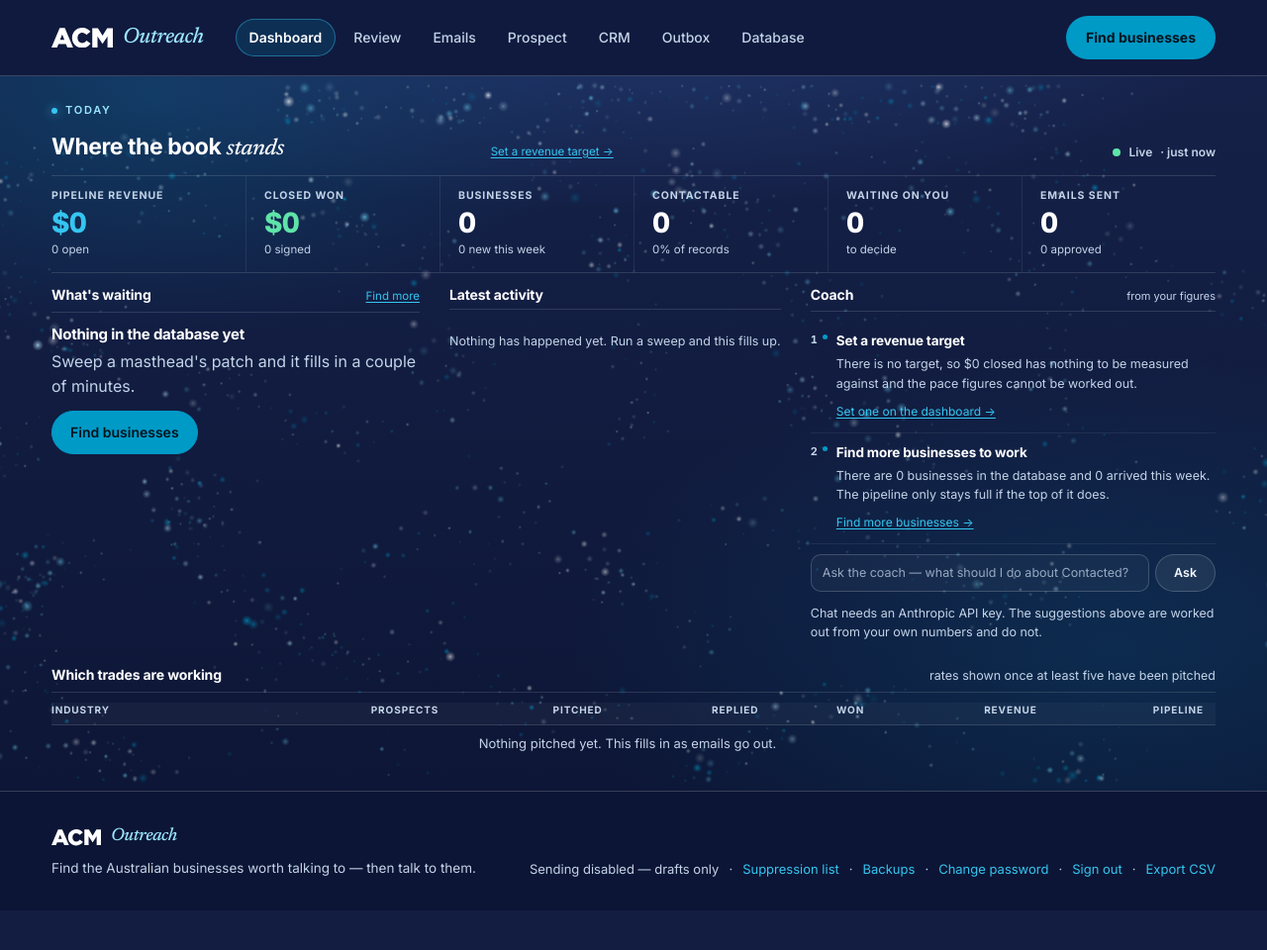
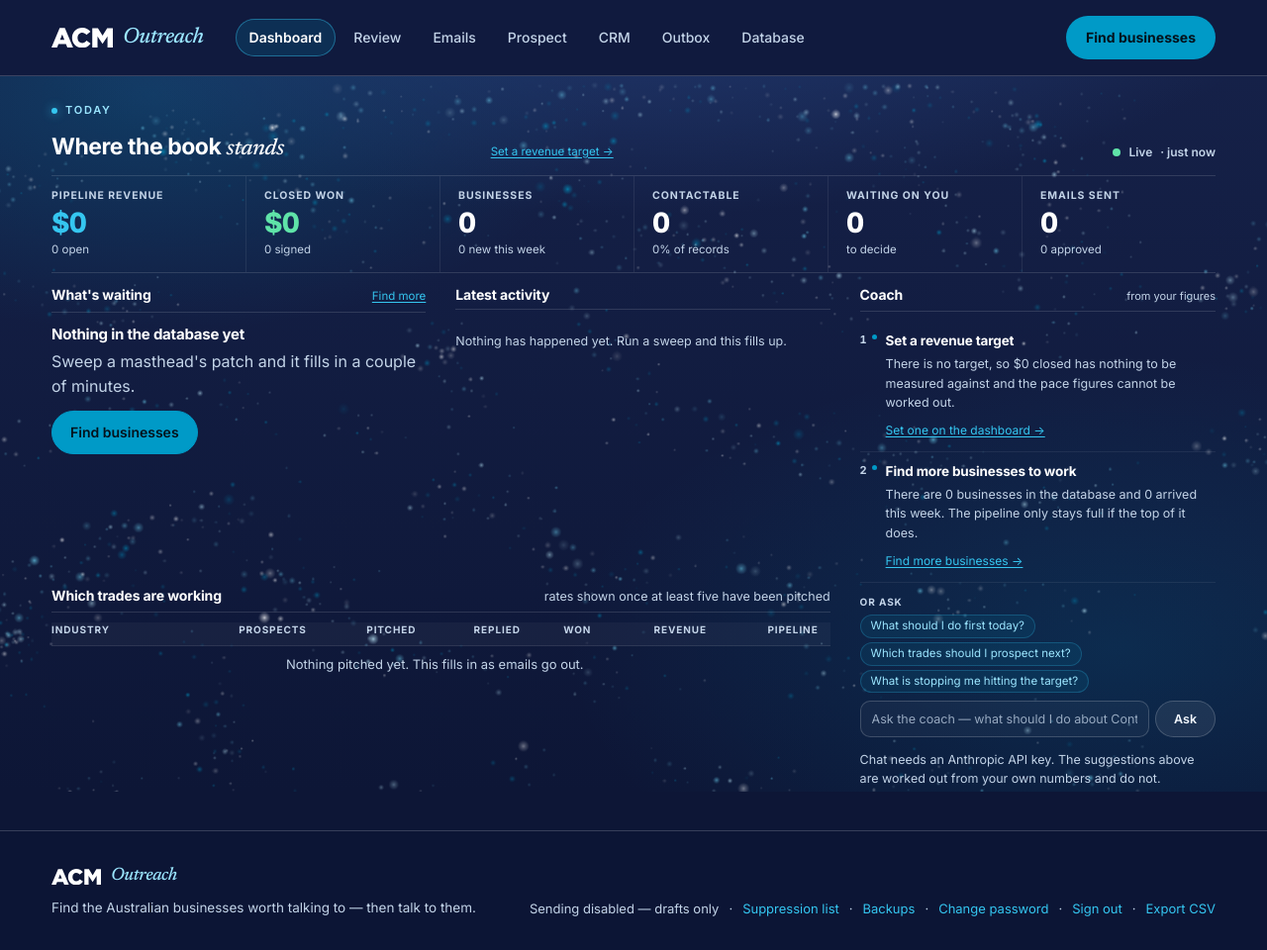
Before and after one commit to danielc-beep/Pearch-Outreach, a FastAPI app: page / in a window 1280 px wide. Shown: the whole page at 99% size. Before the commit the page ends 886 px from the top, so only its background shows below. Run offline with FastAPI, Linux system fonts and the light colour scheme; data comes from the database, SQL or seed files in the repository; data that the repository does not hold is empty.

Commit message:
Give the coach the full height, and the trades table the space it cast
Three columns of very different heights, laid out flat. The coach ran to
about six hundred pixels; "What's waiting" and "Latest activity" stopped
at two hundred and thirty. So the dashboard ended in a wedge of empty
blue down the left of the page, with the trades table pushed below the
fold underneath it — the one screen the layout was supposed to be.

The coach now spans both grid rows down the right, and the trades table
takes columns one and two of the second row, filling exactly the shortfall
the coach was casting. On a 1440 laptop the three columns finish within
seven pixels of each other and the page comes in at 1101 tall rather than
1360.

Inside the column the coach becomes a proper panel: suggestions at the
top, transcript taking whatever room is left, composer on the floor. The
room the three suggestions leave over goes to three starter questions,
which say what the box underneath is for and disappear the moment there
is a conversation to show instead.

Below 1200px there is no third column to run down, so the coach goes back
to being a full-width band — and lays its three out side by side there,
because stacked they were single lines of text with half a screen of
nothing after them. Below 720px they stack again.

Also fixes a latent bug the layout work surfaced: .coach-chat sets
display, which beats the browser's own rule for [hidden], so the empty
transcript was never actually hidden.

Co-Authored-By: Claude Opus 5 <noreply@anthropic.com>
Claude-Session: https://claude.ai/code/session_0115Jf59PjBYMjiTTQjdd8Kc

```diff
--- a/static/app.css
+++ b/static/app.css
@@ -1018,12 +1018,19 @@ tbody tr:hover { box-shadow: inset 2px 0 0 var(--cyan); }
 .dash-funnel { margin-bottom: 16px; }
 .dash-funnel .funnel { height: 34px; margin: 0; }
 
+/* Three columns, two rows, and the coach standing down the right of both.
+   Laid out flat, the coach was half again as tall as the two columns beside
+   it, so the page ended in a wedge of empty blue under "What's waiting" and
+   a table pushed below the fold. Giving the coach the full height and
+   tucking the trades table into the space it was casting means nothing is
+   left hanging and the whole dashboard lands on one screen. */
 .dash-grid {
-  display: grid; gap: 12px 30px; align-items: start;
-  grid-template-columns: minmax(0, 1fr) minmax(0, 0.9fr) minmax(0, 1.1fr);
+  display: grid; gap: 14px 30px; align-items: start;
+  grid-template-columns: minmax(0, 1fr) minmax(0, 1fr) minmax(0, 0.95fr);
 }
 .dash-col { min-width: 0; }
-.dash-wide { grid-column: 1 / -1; }
+.dash-wide { grid-column: 1 / 3; }
+.dash-tall { grid-column: 3; grid-row: 1 / span 2; align-self: stretch; }
 .col-head {
   display: flex; align-items: baseline; justify-content: space-between; gap: 12px;
   padding-bottom: 6px; margin-bottom: 10px;
@@ -1103,7 +1110,9 @@ tbody tr:hover { box-shadow: inset 2px 0 0 var(--cyan); }
 }
 .coach-source[data-source="claude"] { color: var(--cyan-soft); }
 
-.coach-list { list-style: none; margin: 0 0 10px; padding: 0; counter-reset: coach; }
+.coach { display: flex; flex-direction: column; }
+.coach-list { list-style: none; margin: 0 0 10px; padding: 0; counter-reset: coach;
+              flex: 0 0 auto; }
 .coach-item {
   position: relative; counter-increment: coach;
   padding: 9px 0 10px 26px;
@@ -1132,9 +1141,11 @@ tbody tr:hover { box-shadow: inset 2px 0 0 var(--cyan); }
 .coach-item a { font-size: 12px; }
 
 .coach-chat {
-  max-height: 220px; overflow-y: auto; margin-bottom: 8px;
+  flex: 1 1 auto; min-height: 0; overflow-y: auto; margin-bottom: 8px;
   padding: 2px 0; display: flex; flex-direction: column; gap: 7px;
 }
+/* The class sets display, which beats the browser's rule for [hidden]. */
+.coach-chat[hidden] { display: none; }
 .coach-turn {
   font-size: 12.5px; line-height: 1.45; border-radius: 11px; padding: 8px 11px;
   max-width: 92%; white-space: pre-wrap; animation: rise 0.28s cubic-bezier(0.2,0.8,0.2,1) both;
@@ -1150,7 +1161,28 @@ tbody tr:hover { box-shadow: inset 2px 0 0 var(--cyan); }
 .coach-turn.is-pending { color: var(--text-muted); animation: coach-wait 1.1s ease-in-out infinite; }
 @keyframes coach-wait { 0%, 100% { opacity: 0.45; } 50% { opacity: 1; } }
 
-.coach-ask { display: flex; gap: 6px; }
+/* Quiet enough not to compete with the three numbered suggestions, present
+   enough to say the box below it is a conversation rather than a search. */
+.coach-starters {
+  flex: 1 1 auto; display: flex; flex-direction: column;
+  align-items: flex-start; gap: 4px; padding: 2px 0 8px;
+}
+.coach-starters[hidden] { display: none; }
+.coach-starters-head {
+  font-size: 10px; font-weight: 700; letter-spacing: 0.09em; text-transform: uppercase;
+  color: var(--text-muted); margin-bottom: 1px;
+}
+.coach-starter {
+  font: inherit; font-size: 11.5px; line-height: 1.35; text-align: left; cursor: pointer;
+  color: var(--cyan-soft); background: rgba(0,154,199,0.10);
+  border: 1px solid rgba(53,198,240,0.24); border-radius: 999px; padding: 3px 10px;
+  transition: background 0.15s, border-color 0.15s;
+}
+.coach-starter:hover { background: rgba(0,154,199,0.22); border-color: var(--border-lit); }
+
+/* Pinned to the bottom of the column whether or not there is a transcript
+   above it, so the box does not float in the middle of the empty space. */
+.coach-ask { display: flex; gap: 6px; margin-top: auto; }
 .coach-ask input {
   flex: 1; min-width: 0; font: inherit; font-size: 12.5px; color: var(--text);
   background: var(--surface); border: 1px solid var(--border);
@@ -1189,12 +1221,36 @@ table.bare .sub { color: var(--text-muted); }
 @media (max-width: 1200px) {
   .stats { grid-template-columns: repeat(3, minmax(0, 1fr)); }
   .stat-cell:nth-child(3n+1) { border-left: 0; padding-left: 0; }
+  /* Two columns cannot carry a third one down their side, so the coach goes
+     back to being a band and the table goes back to being full width. */
   .dash-grid { grid-template-columns: minmax(0, 1fr) minmax(0, 1fr); }
+  .dash-wide, .dash-tall { grid-column: 1 / -1; grid-row: auto; }
+  .coach-ask { margin-top: 0; }
+  .coach-chat { max-height: 220px; }
+  /* No column height to fill, so the chips stop being useful padding. */
+  .coach-starters { flex-direction: row; flex-wrap: wrap; align-items: center; }
+  /* Across the full width the three read as three, side by side. Stacked,
+     each one is a single line of text with half a screen of nothing after it. */
+  .coach-list { display: grid; grid-template-columns: repeat(3, minmax(0, 1fr)); gap: 0 26px; }
+  .coach-item { border-bottom: 0; padding-bottom: 4px; }
+  .coach-item + .coach-item {
+    border-left: 1px solid rgba(255,255,255,0.09); padding-left: 46px;
+  }
+  .coach-item + .coach-item::before { left: 20px; }
+  .coach-item + .coach-item::after { left: 32px; }
 }
 @media (max-width: 720px) {
   .stats { grid-template-columns: repeat(2, minmax(0, 1fr)); }
   .stat-cell:nth-child(odd) { border-left: 0; padding-left: 0; }
   .dash-grid { grid-template-columns: minmax(0, 1fr); }
+  /* One column has no width to spread three across, so they stack again. */
+  .coach-list { display: block; }
+  .coach-item, .coach-item + .coach-item {
+    border-bottom: 1px solid rgba(255,255,255,0.07); border-left: 0;
+    padding: 9px 0 10px 26px;
+  }
+  .coach-item + .coach-item::before { left: 0; }
+  .coach-item + .coach-item::after { left: 12px; }
 }
 @media (prefers-reduced-motion: reduce) {
   .live-dot, .working-bar { animation: none; }
--- a/templates/home.html
+++ b/templates/home.html
@@ -193,7 +193,7 @@
       </ol>
     </section>
 
-    <section class="dash-col coach" id="coach">
+    <section class="dash-col dash-tall coach" id="coach">
       <div class="col-head">
         <h2>Coach</h2>
         <span class="coach-source" id="coach-source" data-source="{{ coach.source }}">{{ 'thinking…' if coach_live else 'from your figures' }}</span>
@@ -209,6 +209,18 @@
       </ol>
 
       <div class="coach-chat" id="coach-chat" hidden></div>
+
+      <!-- The room the suggestions leave over, spent on teaching what the box
+           underneath is for. Goes the moment there is a conversation to show
+           instead. -->
+      <div class="coach-starters" id="coach-starters">
+        <span class="coach-starters-head">Or ask</span>
+        {% for q in ["What should I do first today?",
+                     "Which trades should I prospect next?",
+                     "What is stopping me hitting the target?"] %}
+        <button class="coach-starter" type="button">{{ q }}</button>
+        {% endfor %}
+      </div>
 
       <form class="coach-ask" id="coach-ask" autocomplete="off">
         <input id="coach-q" type="text" maxlength="2000"
@@ -537,11 +549,23 @@
       return div;
     }
 
+    var starters = document.getElementById('coach-starters');
+    if (starters) {
+      starters.querySelectorAll('.coach-starter').forEach(function (chip) {
+        chip.addEventListener('click', function () {
+          box.value = chip.textContent.trim();
+          form.requestSubmit ? form.requestSubmit() : form.dispatchEvent(
+            new Event('submit', {cancelable: true}));
+        });
+      });
+    }
+
     form.addEventListener('submit', async function (e) {
       e.preventDefault();
       var question = box.value.trim();
       if (!question) return;
       box.value = '';
+      if (starters) starters.hidden = true;
       bubble('you', question);
       var waiting = bubble('coach', 'Thinking…', true);
       try {
```
Also changed, not shown: tests/test_coach.py (+34 -0 lines), README.md.
